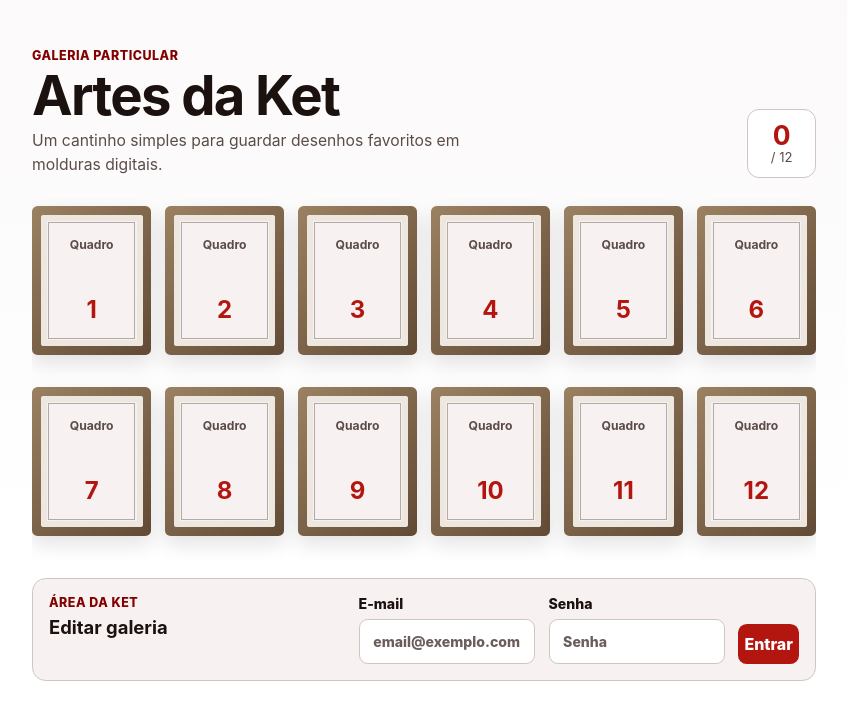
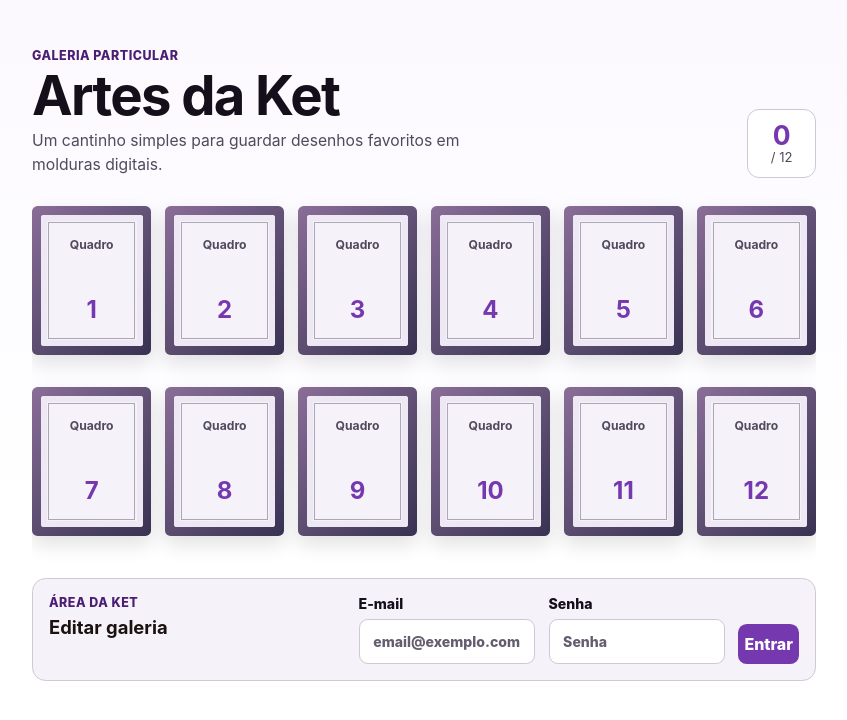
Before and after one commit to nicolasmacardoso/ArtesDaKet, a React (Vite) app: page / in a window 1280 px wide. Shown: the top 720 px of the page, without its empty margins (216-1063 px from the left). Built offline with nearby package versions, Linux system fonts and the light colour scheme; no server answers; the database is empty.

Commit message:
style: aplica roxo como cor principal do site

```diff
--- a/src/styles.css
+++ b/src/styles.css
@@ -8,16 +8,16 @@
   text-rendering: optimizeLegibility;
   -webkit-font-smoothing: antialiased;
   --bg: oklch(1 0 0);
-  --surface: oklch(0.965 0.006 32);
-  --surface-strong: oklch(0.935 0.01 32);
-  --ink: oklch(0.19 0.018 32);
-  --muted: oklch(0.43 0.022 32);
-  --primary: oklch(0.49 0.19 29);
-  --primary-dark: oklch(0.38 0.16 29);
+  --surface: oklch(0.968 0.008 304);
+  --surface-strong: oklch(0.936 0.014 304);
+  --ink: oklch(0.18 0.025 304);
+  --muted: oklch(0.42 0.032 304);
+  --primary: oklch(0.48 0.18 304);
+  --primary-dark: oklch(0.35 0.14 304);
   --accent: oklch(0.64 0.13 155);
   --danger: oklch(0.52 0.19 25);
-  --line: oklch(0.83 0.012 32);
-  --shadow: 0 8px 20px oklch(0.19 0.018 32 / 12%);
+  --line: oklch(0.84 0.018 304);
+  --shadow: 0 8px 20px oklch(0.18 0.025 304 / 13%);
 }
 
 * {
@@ -29,7 +29,7 @@ body {
   min-width: 320px;
   min-height: 100vh;
   background:
-    linear-gradient(180deg, oklch(0.985 0.002 32), var(--bg) 34rem),
+    linear-gradient(180deg, oklch(0.985 0.008 304), var(--bg) 34rem),
     var(--bg);
 }
 
@@ -130,9 +130,9 @@ h2 {
 .loading-state {
   margin: 0 0 1rem;
   padding: 0.85rem 0.95rem;
-  border: 1px solid oklch(0.83 0.05 29);
+  border: 1px solid oklch(0.82 0.055 304);
   border-radius: 0.7rem;
-  background: oklch(0.975 0.018 29);
+  background: oklch(0.975 0.022 304);
   color: var(--primary-dark);
   font-size: 0.92rem;
   line-height: 1.45;
@@ -174,7 +174,7 @@ h2 {
   border: 0;
   border-radius: 0.35rem;
   background:
-    linear-gradient(135deg, oklch(0.62 0.055 73), oklch(0.43 0.045 63)),
+    linear-gradient(135deg, oklch(0.58 0.07 315), oklch(0.34 0.055 292)),
     var(--surface);
   box-shadow: var(--shadow);
   transition:
@@ -186,7 +186,7 @@ h2 {
   position: absolute;
   inset: 0.55rem;
   z-index: 1;
-  border: 0.42rem solid oklch(0.93 0.012 70);
+  border: 0.42rem solid oklch(0.94 0.018 304);
   border-radius: 0.18rem;
   content: "";
   pointer-events: none;
@@ -196,7 +196,7 @@ h2 {
   position: absolute;
   inset: 1rem;
   z-index: 1;
-  border: 1px solid oklch(0.3 0.03 65 / 36%);
+  border: 1px solid oklch(0.22 0.05 304 / 34%);
   content: "";
   pointer-events: none;
 }
@@ -212,7 +212,7 @@ h2 {
 .secondary-button:focus-visible,
 .icon-action:focus-visible,
 .viewer__close:focus-visible {
-  outline: 3px solid oklch(0.78 0.12 155);
+  outline: 3px solid oklch(0.72 0.13 304);
   outline-offset: 3px;
 }
 
@@ -244,7 +244,7 @@ h2 {
 
 .frame--filled {
   background:
-    linear-gradient(135deg, oklch(0.5 0.07 71), oklch(0.28 0.042 64)),
+    linear-gradient(135deg, oklch(0.43 0.1 306), oklch(0.25 0.07 292)),
     var(--surface);
 }
 
@@ -316,7 +316,7 @@ h2 {
 }
 
 .login-form input::placeholder {
-  color: oklch(0.49 0.018 32);
+  color: oklch(0.49 0.03 304);
 }
 
 .primary-button {
```
